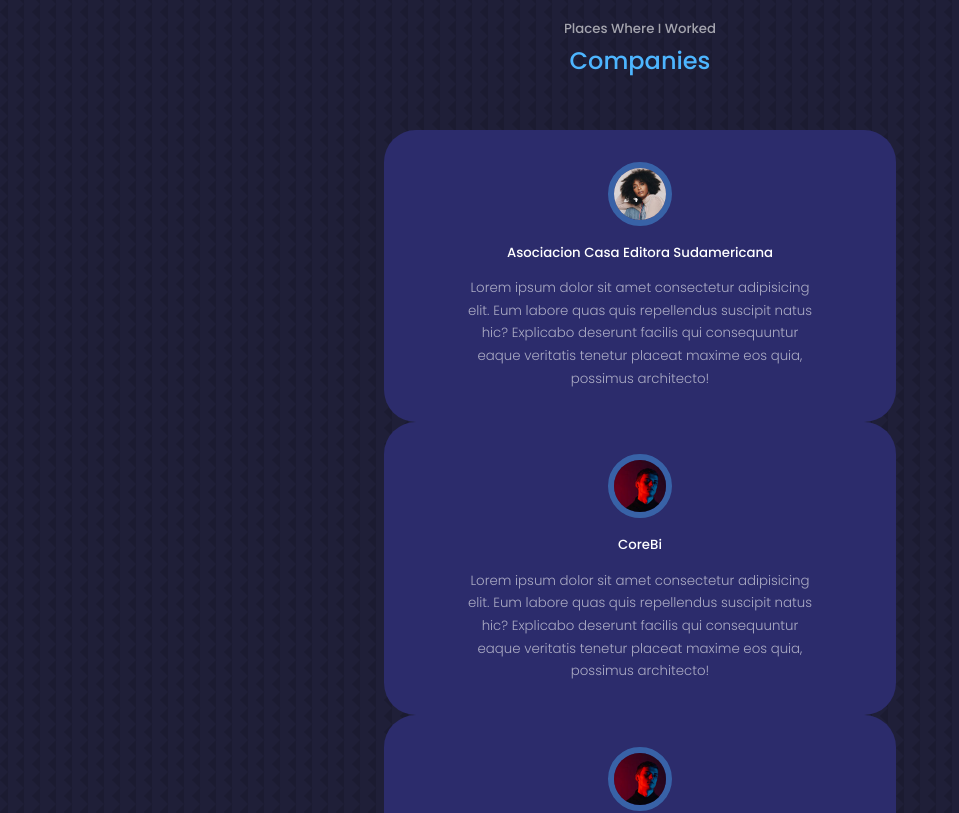
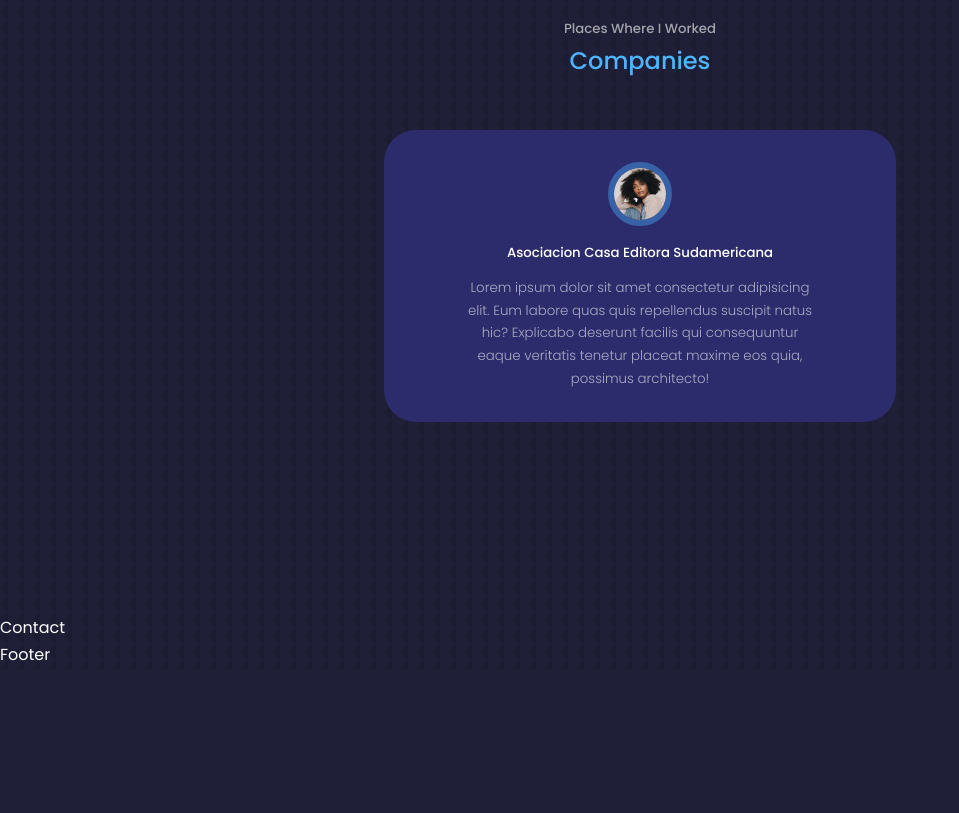
Before and after one commit to Boris-sys/react-portfolio, a React (Create React App) app: page / in a window 1280 px wide. Shown: the part 4060-4873 px from the top of the page, without its empty margins (0-959 px from the left). After the commit the page ends 4729 px from the top, so only its background shows below. Built offline with nearby package versions, Linux system fonts and the light colour scheme.

Commit message:
SwiperJs addition

```diff
--- a/package.json
+++ b/package.json
@@ -10,6 +10,7 @@
     "react-dom": "^18.2.0",
     "react-icons": "^4.11.0",
     "react-scripts": "5.0.1",
+    "swiper": "^11.0.4",
     "web-vitals": "^2.1.4"
   },
   "scripts": {
--- a/src/components/testimonials/Testimonials.jsx
+++ b/src/components/testimonials/Testimonials.jsx
@@ -4,6 +4,14 @@
 import AVTR2 from '../../assets/avatar2.jpg'
 import AVTR3 from '../../assets/avatar3.jpg'
 import AVTR4 from '../../assets/avatar4.jpg'
+
+//Swiper imports
+import {Pagination} from 'swiper'
+import {Swiper, SwiperSlide} from 'swiper/react'
+import 'swiper/css'
+import 'swiper/css/pagination'
+//Swiper React components will likely to be removed in future versions.
+//It is recommended to migrate to Swiper Element instead
 
 const data = [
   {
@@ -17,7 +25,7 @@
     description: 'Lorem ipsum dolor sit amet consectetur adipisicing elit. Eum labore quas quis repellendus suscipit natus hic? Explicabo deserunt facilis qui consequuntur eaque veritatis tenetur placeat maxime eos quia, possimus architecto!'
   },
   {
-    avatar: AVTR2,
+    avatar: AVTR3,
     name: 'CraftLabs',
     description: 'Lorem ipsum dolor sit amet consectetur adipisicing elit. Eum labore quas quis repellendus suscipit natus hic? Explicabo deserunt facilis qui consequuntur eaque veritatis tenetur placeat maxime eos quia, possimus architecto!'
   },
@@ -28,21 +36,21 @@
     <section id='testimonials'>
       <h5>Places Where I Worked</h5>
       <h2>Companies</h2>
-      <div className='container testimonials__container'>
+      <Swiper className='container testimonials__container'>
         {
           data.map(({ avatar, name, description }, index) => {
             return (
-              <article key={index} className='testimonials'>
+              <SwiperSlide key={index} className='testimonials'>
                 <div className='client__avatar'>
                   <img src={avatar} alt="Avatar One" />
                 </div>
                 <h5 className='client__name'>{name}</h5>
                 <small className='client__review'>{description}</small>
-              </article>
+              </SwiperSlide>
             )
           })
         }
-      </div>
+      </Swiper>
     </section>
   )
 }
--- a/src/components/testimonials/testimonials.css
+++ b/src/components/testimonials/testimonials.css
@@ -1,5 +1,6 @@
 .container.testimonials__container{
     width: 40%;
+    padding-bottom: 4rem;
 }
 
 .client__avatar{
@@ -27,6 +28,11 @@
     margin: 0.8rem auto 0;
 }
 
+/* Styling exclusive to imported component Swiper */
+.swiper-pagination-clickable .swiper-pagination-bullet{
+    background: var(--color-primary);
+}
+
 /*MEDIA MD DEVICE SIZES*/
 @media screen  and (max-width: 1024px){
     .container.testimonials__container{
```
Also changed, not shown: 1 other file (tests, documents, lock files or other folders).
